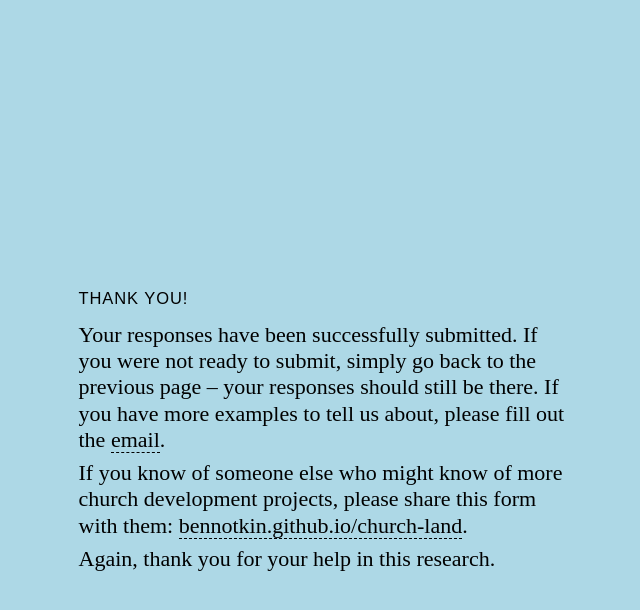
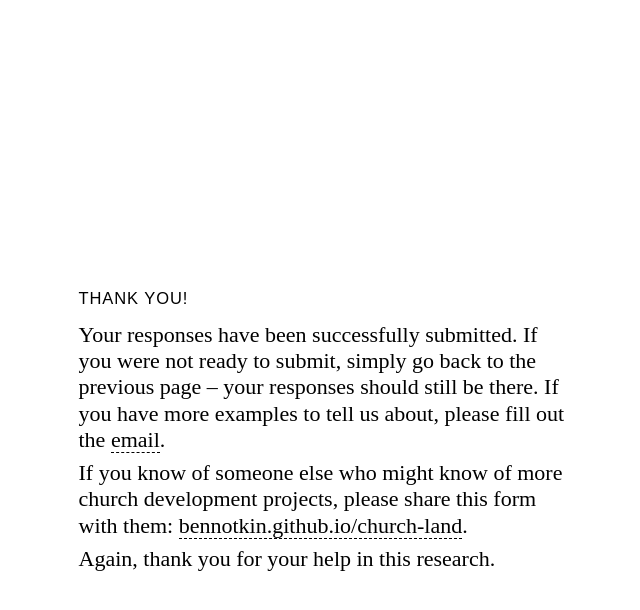
Before and after one commit to bennotkin/bennotkin.github.io, a Jekyll site: the page church-land/form-submitted.html, which Jekyll copies as it is, in a window 1280 px wide. Shown: the top 610 px of the page, without its empty margins (314-954 px from the left). Built offline with Jekyll 4.4.1, drawn with Linux system fonts in a browser that asks for light colours.

Commit message:
Update churchlandstyle.css

```diff
--- a/css/churchlandstyle.css
+++ b/css/churchlandstyle.css
@@ -1,12 +1,11 @@
 body {
-/*  font-size: 36px; */
+  font-size: 36px;
   font-kerning: normal;
   padding: 3ch;
   margin: 0 auto;
   display: grid;
   grid-template-rows: 1em auto 2em;
   height: 90vh;
-  background-color: lightblue;
 }
 
 p {
```
